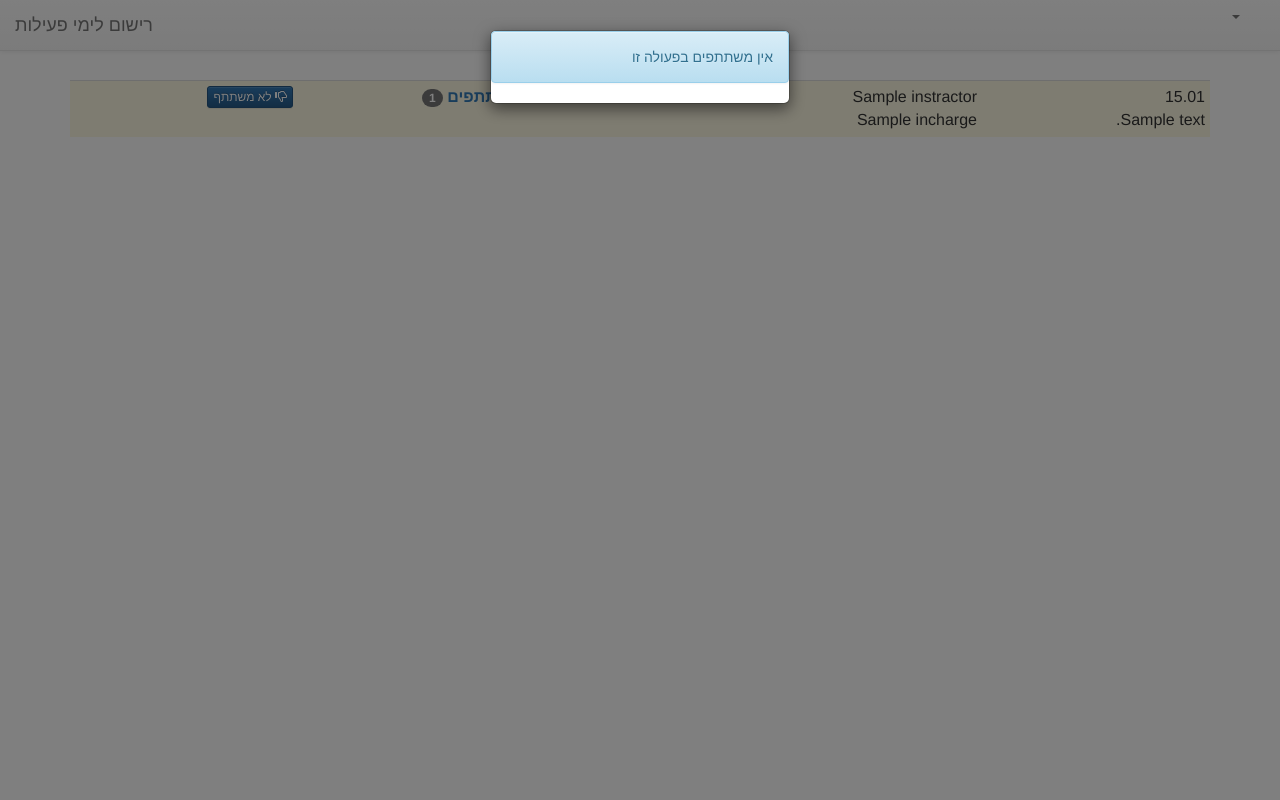
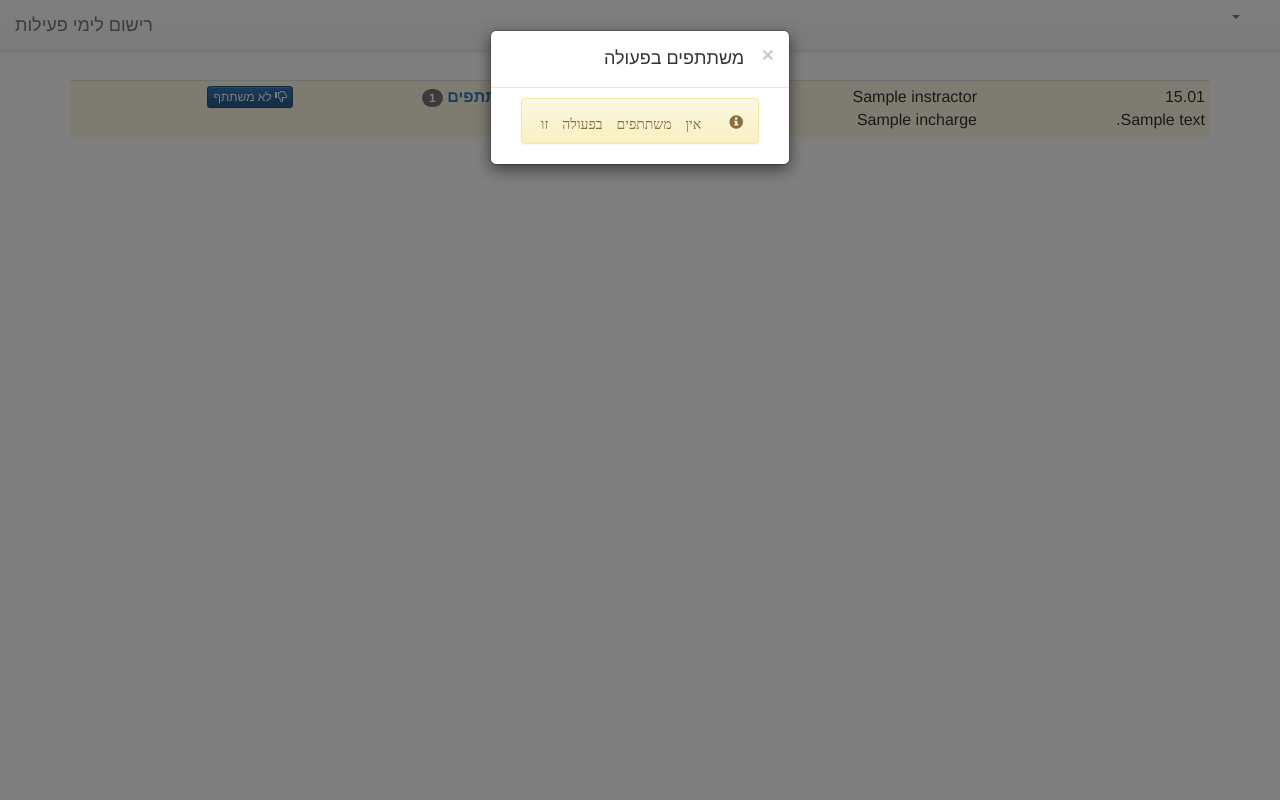
Before and after one commit to ngetter/operations, a Flask app: template templates/main.html in a window 1280 px wide, after a click that opens the changed part. Run offline with Flask 2, Linux system fonts and the light colour scheme; the template is opened without the code that fills it: most values are stand-ins (such as "Sample title", 1, 10 or a date in 2020); data that the repository does not hold is empty; some libraries are stand-ins or nearby versions.

Commit message:
Gui enhancements

```diff
--- a/registration.py
+++ b/registration.py
@@ -53,7 +53,7 @@ def index():
             return redirect(url_for('logout'))
 
         col = mdb['operations']
-        l = list(col.find().sort("date",1))
+        l = list(col.find().sort("date",1).limit(12))
         return render_template('main.html', l=l, user=r)
     else:
         return redirect(url_for('register'))
--- a/templates/main.html
+++ b/templates/main.html
@@ -41,6 +41,10 @@
 <div id="modal" class="modal fade bs-example-modal-sm" tabindex="-1" role="dialog" aria-labelledby="myLargeModalLabel" aria-hidden="true">
   <div class="modal-dialog modal-sm">
     <div class="modal-content">
+        <div class="modal-header">
+            <button type="button" class="close" data-dismiss="modal" aria-hidden="true">&times;</button>
+            <h4 class="modal-title">משתתפים בפעולה</h4>
+        </div>
       טוען
     </div>
   </div>
--- a/templates/participants.html
+++ b/templates/participants.html
@@ -1,3 +1,7 @@
+<div class="modal-header">
+    <button type="button" class="close" data-dismiss="modal" aria-hidden="true">&times;&nbsp;&nbsp;&nbsp;</button>
+    <h4 class="modal-title">משתתפים בפעולה</h4>
+</div>
 {% if l|length > 0 %}
 
 <table class="table table-striped table-condensed">
@@ -10,5 +14,5 @@
 </table>
 
 {% else %}
-<div class="alert alert-info">אין משתתפים בפעולה זו</div>
+<div class="alert alert-warning" style="width:80%;margin-right:10%;margin-top:10;"><span class="glyphicon glyphicon-info-sign"><span>&nbsp;&nbsp;אין משתתפים בפעולה זו</div>
 {% endif %}
```
